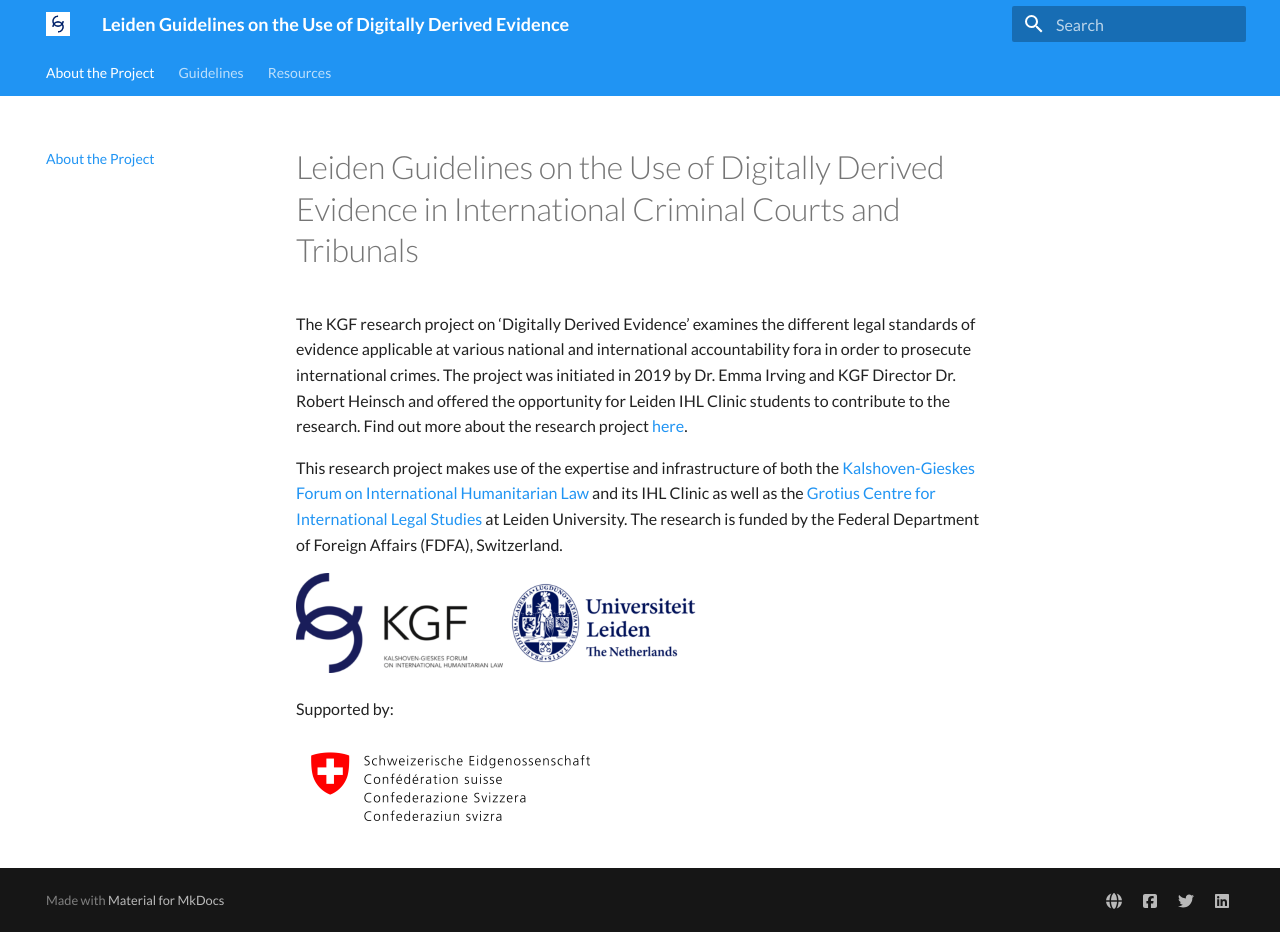
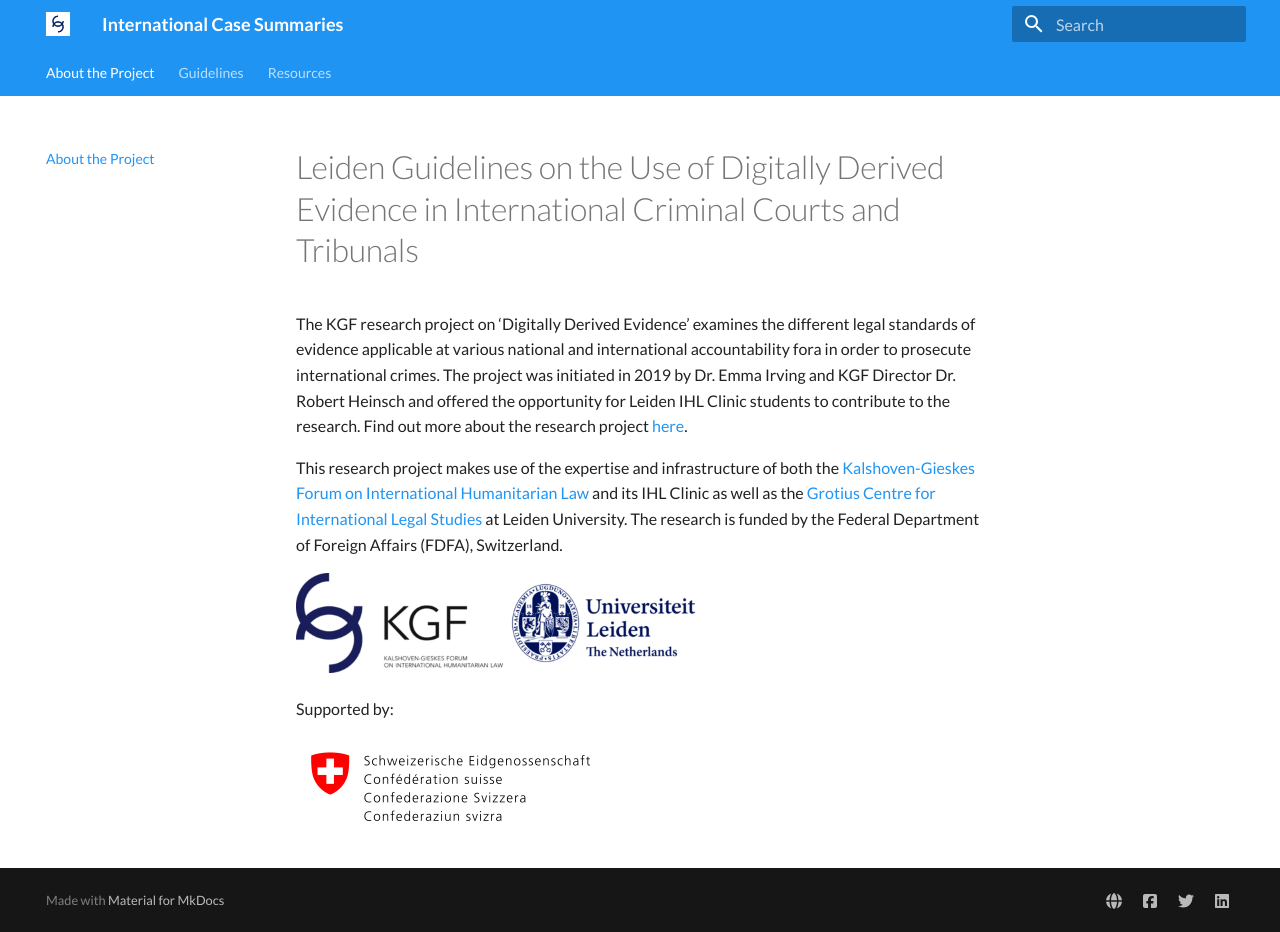
Before and after one commit to ksjlim/internationalcasesummaries, an MkDocs documentation site: the page built from docs/index.md, in a window 1280 px wide and 932 px high. Built offline with MkDocs 1.6.1 and Material for MkDocs 9.7.7, drawn with Linux system fonts in a browser that asks for light colours.

Commit message:
Update site

```diff
--- a/mkdocs.yml
+++ b/mkdocs.yml
@@ -3,8 +3,8 @@
 # The key is like the question. For example, 'site_name' asks, 'what is the name of the website?' The value is the answer.
 # Possible keys and corresponding values are comprehensively listed in the two reference websites given above.
 
-site_name: Leiden Guidelines on the Use of Digitally Derived Evidence # This must be included: https://www.mkdocs.org/user-guide/configuration/#project-information
-site_url: https://leiden-guidelines.netlify.app/ # Change if attached to KGF website.
+site_name: International Case Summaries # This must be included: https://www.mkdocs.org/user-guide/configuration/#project-information
+site_url: https://internationalcasesummaries.netlify.app/ # Change if attached to KGF website.
 
 # This selects the theme. Note that the key-value pairs which follow are offset by a tab (here, equivalent to two spaces) as they are elements of the theme.
 # For all theme-related key-value pairs: https://squidfunk.github.io/mkdocs-material/
```
